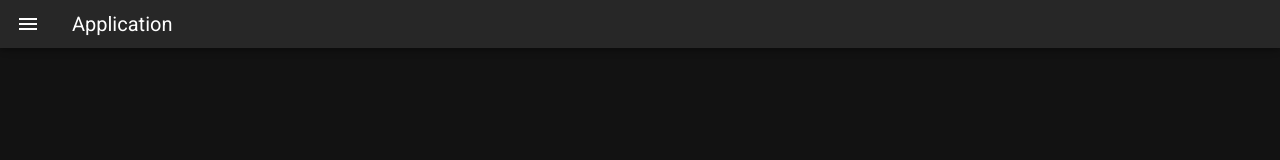
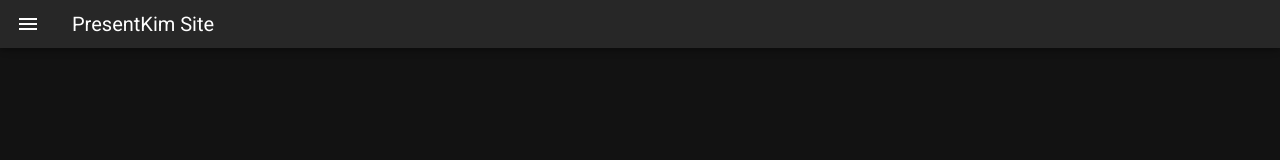
Before and after one commit to PresentKim/_pages_vue2, a Vue app: page / in a window 1280 px wide. Shown: the top 160 px of the page. Built offline with nearby package versions, Linux system fonts and the light colour scheme.

Commit message:
:zap: Rename site to 'PresentKim Site'

```diff
--- a/public/index.html
+++ b/public/index.html
@@ -5,13 +5,13 @@
     <meta http-equiv="X-UA-Compatible" content="IE=edge">
     <meta name="viewport" content="width=device-width,initial-scale=1.0">
     <link rel="icon" href="<%= BASE_URL %>favicon.ico">
-    <title><%= htmlWebpackPlugin.options.title %></title>
+    <title>PresentKim site</title>
     <link rel="stylesheet" href="https://fonts.googleapis.com/css?family=Roboto:100,300,400,500,700,900">
     <link rel="stylesheet" href="https://cdn.jsdelivr.net/npm/@mdi/font@latest/css/materialdesignicons.min.css">
   </head>
   <body>
     <noscript>
-      <strong>We're sorry but <%= htmlWebpackPlugin.options.title %> doesn't work properly without JavaScript enabled. Please enable it to continue.</strong>
+      <strong>We're sorry but PresentKim site doesn't work properly without JavaScript enabled. Please enable it to continue.</strong>
     </noscript>
     <div id="app"></div>
     <!-- built files will be auto injected -->
--- a/src/App.vue
+++ b/src/App.vue
@@ -23,7 +23,7 @@
 
     <v-app-bar app clipped-left dense collapse-on-scroll>
       <v-app-bar-nav-icon @click.stop="drawer = !drawer" />
-      <v-toolbar-title>Application</v-toolbar-title>
+        <v-toolbar-title>PresentKim Site</v-toolbar-title>
     </v-app-bar>
 
     <v-content>
```
